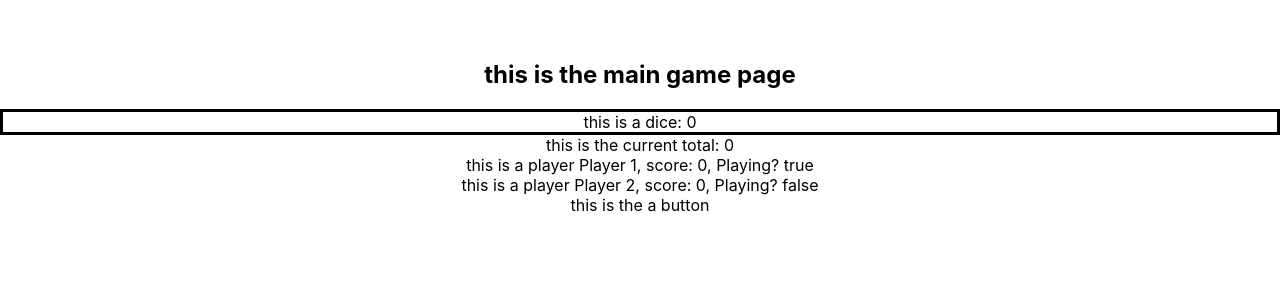
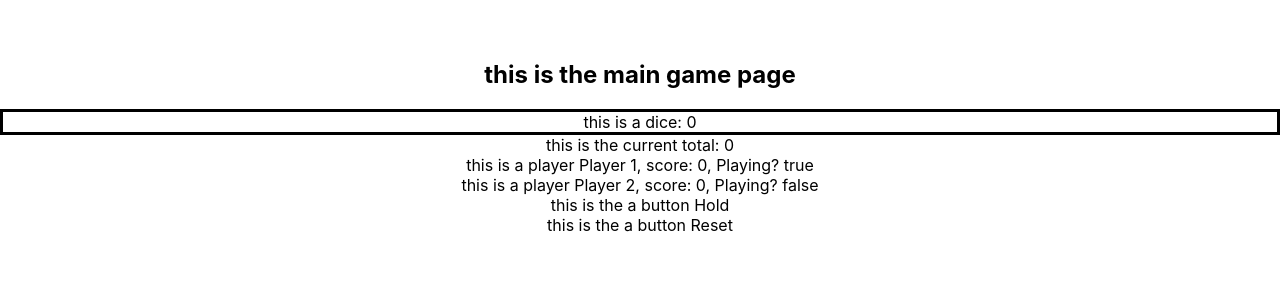
Before and after one commit to jhmccandless/capstone, a React (Create React App) app: page / in a window 1280 px wide. Shown: the top 300 px of the page. Built offline with nearby package versions, Linux system fonts and the light colour scheme.

Commit message:
finally got the interface to work

```diff
--- a/src/App.jsx
+++ b/src/App.jsx
@@ -2,14 +2,14 @@ import React from "react";
 import "./styling/App.css";
 import store from "./store";
 import { Provider } from "react-redux";
-import MainGameUI from "./components/MainGameUI";
+import MainGame from "./containers/MainGame";
 
 function App() {
   return (
     <Provider store={store}>
       <div className="App">
         <header className="App-header"></header>
-        <MainGameUI />
+        <MainGame />
       </div>
     </Provider>
   );
--- a/src/components/ButtonUI.jsx
+++ b/src/components/ButtonUI.jsx
@@ -1,6 +1,6 @@
 import React from "react";
 
-function ButtonUI({ handleDesiredClick }) {
+function ButtonUI({ handleDesiredClick, name }) {
   // console.log(handleDesiredClick);
   return (
     <>
@@ -9,7 +9,7 @@ function ButtonUI({ handleDesiredClick }) {
           handleDesiredClick();
         }}
       >
-        this is the a button
+        this is the a button {name}
       </div>
     </>
   );
--- a/src/components/MainGameUI.jsx
+++ b/src/components/MainGameUI.jsx
@@ -3,8 +3,6 @@ import DiceRoll from "../containers/DiceRoll";
 import Player from "./Player";
 import CurrentTotal from "./CurrentTotal";
 import ButtonUI from "./ButtonUI";
-import { connect } from "react-redux";
-import { holdCurrentTotalAction } from "../action";
 
 function MainGameUI({ currentRollInfo, holdCurrentTotal }) {
   // getting the current player index#
@@ -17,9 +15,11 @@ function MainGameUI({ currentRollInfo, holdCurrentTotal }) {
   const combinedInfo = [currentPlayer, currentRollInfo.turnInfo];
 
   function handleHoldClick() {
-    console.log("this has been clicked");
+    // console.log(props);
     holdCurrentTotal(combinedInfo);
   }
+
+  function handleResetClick() {}
   return (
     <>
       <h2>this is the main game page</h2>
@@ -28,28 +28,19 @@ function MainGameUI({ currentRollInfo, holdCurrentTotal }) {
       <Player whichPlayer="0" />
       <Player whichPlayer="1" />
       <ButtonUI
+        name="Hold"
         handleDesiredClick={() => {
           handleHoldClick();
+        }}
+      />
+      <ButtonUI
+        name="Reset"
+        handleDesiredClick={() => {
+          handleResetClick();
         }}
       />
     </>
   );
 }
 
-function mapStateToProps(state) {
-  console.log("still not working wrong");
-  return { currentRollInfo: state };
-}
-
-function mapDispatchToProps(dispatch) {
-  console.log("did i hit this? wrong");
-  return {
-    holdCurrentTotal: function (data) {
-      dispatch(holdCurrentTotalAction(data));
-    },
-  };
-}
-
-export default connect(mapStateToProps, mapDispatchToProps)(MainGameUI);
-
-// export default MainGameUI;
+export default MainGameUI;
--- a/src/containers/DiceRoll.jsx
+++ b/src/containers/DiceRoll.jsx
@@ -3,12 +3,10 @@ import { connect } from "react-redux";
 import { diceRollUpdateAction, diceRollOneAction } from "../action.js";
 
 function mapStateToProps(state) {
-  console.log("dice map state");
   return { diceRoll: state.turnInfo[0].currentRoll };
 }
 
 function mapDispatchToProps(dispatch) {
-  console.log("dice map dispatch");
   return {
     diceRollUpdate: function (data) {
       dispatch(diceRollUpdateAction(data));
--- a/src/containers/MainGame.jsx
+++ b/src/containers/MainGame.jsx
@@ -1,16 +1,12 @@
-// this does not work and I do not know why
-
 import MainGameUI from "../components/MainGameUI";
 import { connect } from "react-redux";
 import { holdCurrentTotalAction } from "../action";
 
 function mapStateToProps(state) {
-  console.log("still not working");
   return { currentRollInfo: state };
 }
 
 function mapDispatchToProps(dispatch) {
-  console.log("did i hit this?");
   return {
     holdCurrentTotal: function (data) {
       dispatch(holdCurrentTotalAction(data));
--- a/src/reducer.js
+++ b/src/reducer.js
@@ -83,6 +83,7 @@ function game_reducer(state = initialState, action) {
           ],
         };
       }
+      break;
     default:
       return state;
   }
```
